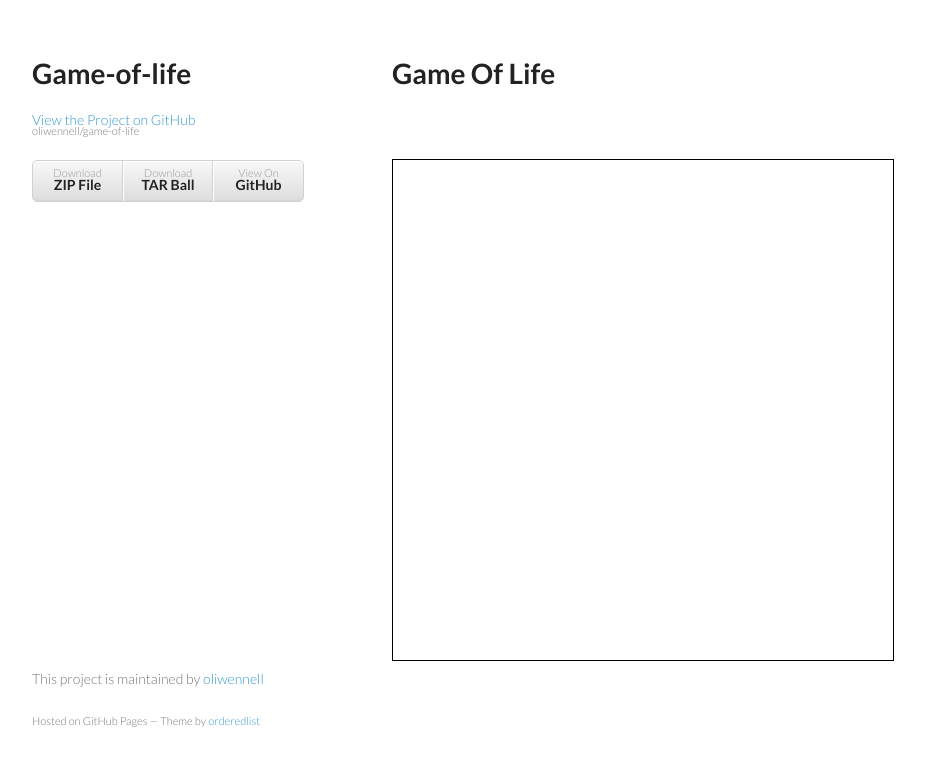
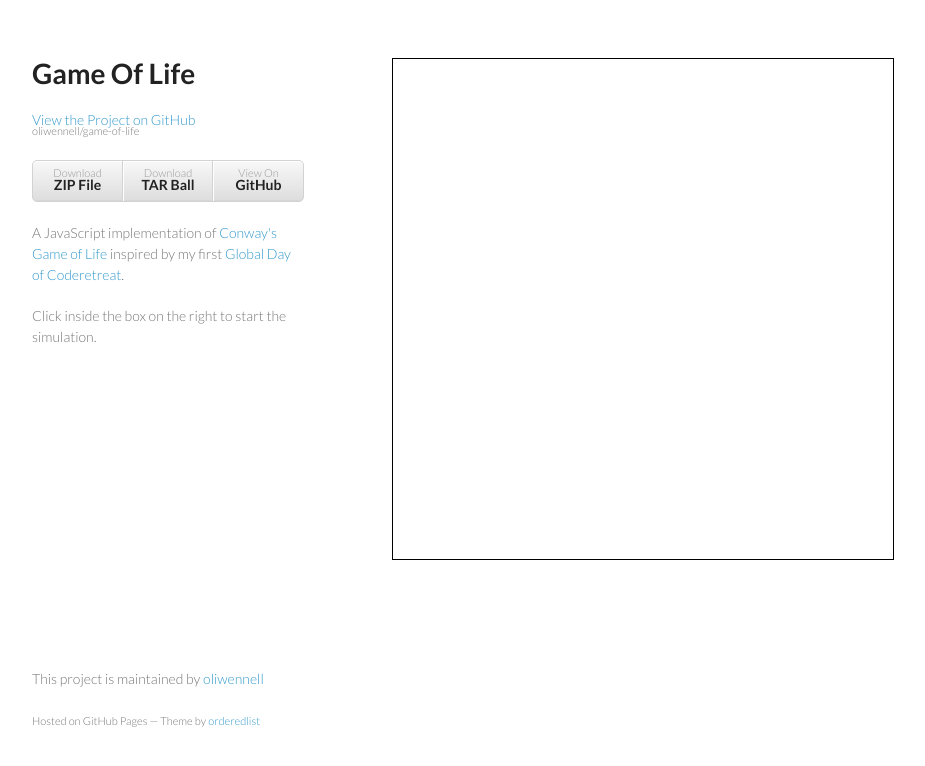
Before and after one commit to oliwennell/game-of-life, a plain HTML site: page index.html in a window 1280 px wide. Shown: the whole page, without its empty margins (178-1103 px from the left). Drawn offline with Linux system fonts and the light colour scheme; a script that the page names is missing.

Commit message:
Added description

```diff
--- a/index.html
+++ b/index.html
@@ -23,25 +23,24 @@
 <body>
     <div class="wrapper">
         <header>
-            <h1>Game-of-life</h1>
+            <h1>Game Of Life</h1>
             <p></p>
 
             <p class="view"><a href="https://github.com/oliwennell/game-of-life">View the Project on GitHub <small>oliwennell/game-of-life</small></a></p>
-
 
             <ul>
                 <li><a href="https://github.com/oliwennell/game-of-life/zipball/master">Download <strong>ZIP File</strong></a></li>
                 <li><a href="https://github.com/oliwennell/game-of-life/tarball/master">Download <strong>TAR Ball</strong></a></li>
                 <li><a href="https://github.com/oliwennell/game-of-life">View On <strong>GitHub</strong></a></li>
             </ul>
+
+            <p>A JavaScript implementation of <a href="http://en.wikipedia.org/wiki/Conway%27s_Game_of_Life">Conway's Game of Life</a> inspired by my first <a href="http://globalday.coderetreat.org/">Global Day of Coderetreat</a>.</p>
+
+            <p>Click inside the box on the right to start the simulation.</p>
+
         </header>
         <section>
-            <h1>
-                <a name="game-of-life" class="anchor" href="#game-of-life"><span class="octicon octicon-link"></span></a>Game Of Life</h1>
-        </section>
-        <section>
             <canvas id="gol-display">
-
             </canvas>
         </section>
         <footer>
@@ -52,8 +51,10 @@
     <script src="javascripts/scale.fix.js"></script>
 
     <script type="text/javascript" src="https://rawgithub.com/oliwennell/game-of-life/master/src/GameOfLife.js"></script>
+    <script type="text/javascript" src="https://rawgithub.com/oliwennell/game-of-life/master/src/GameOfLife.Display.js"></script>
+
     <script type="text/javascript">
-        GameOfLife.start(100, 5);
+        GameOfLifeDisplay.init(document.getElementById('gol-display'));
     </script>
 </body>
 </html>
```
